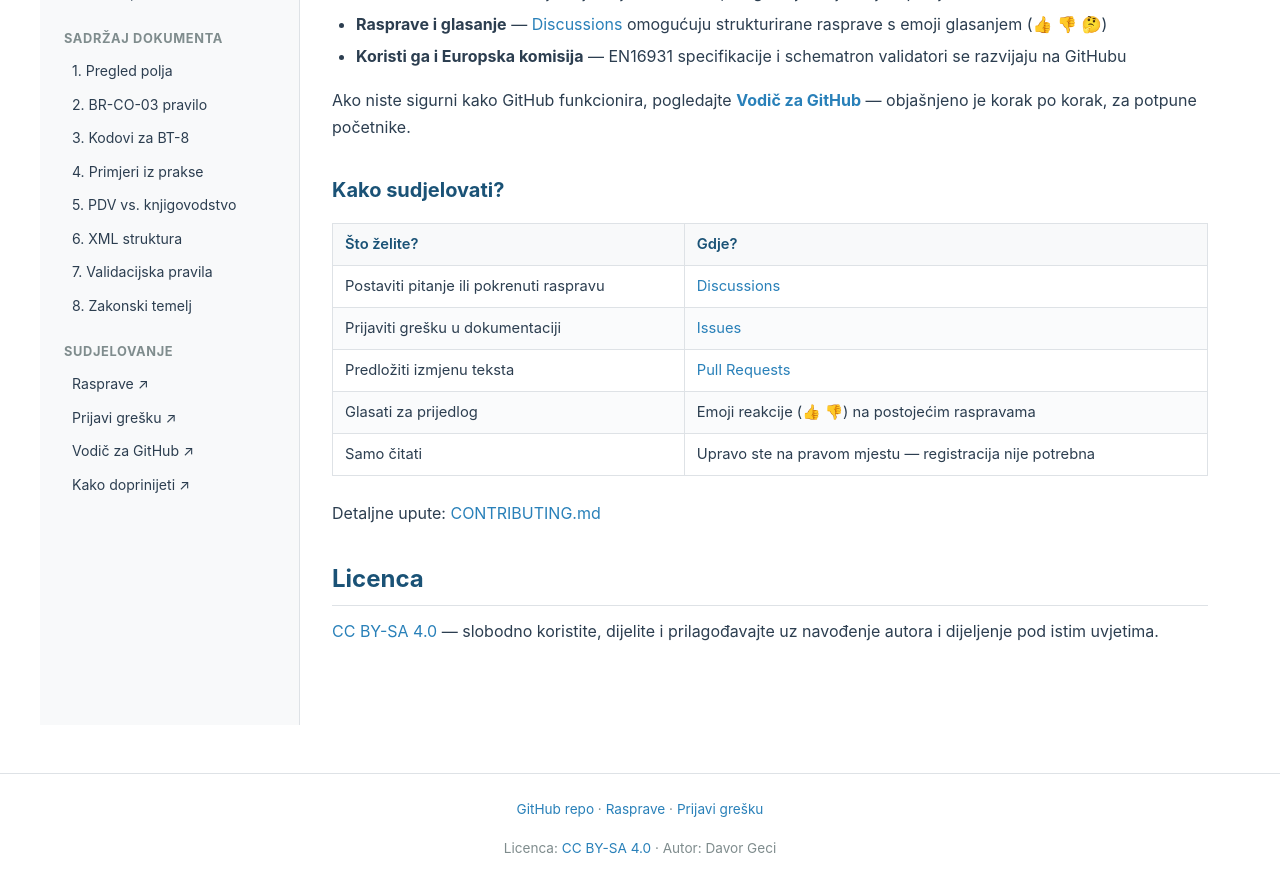
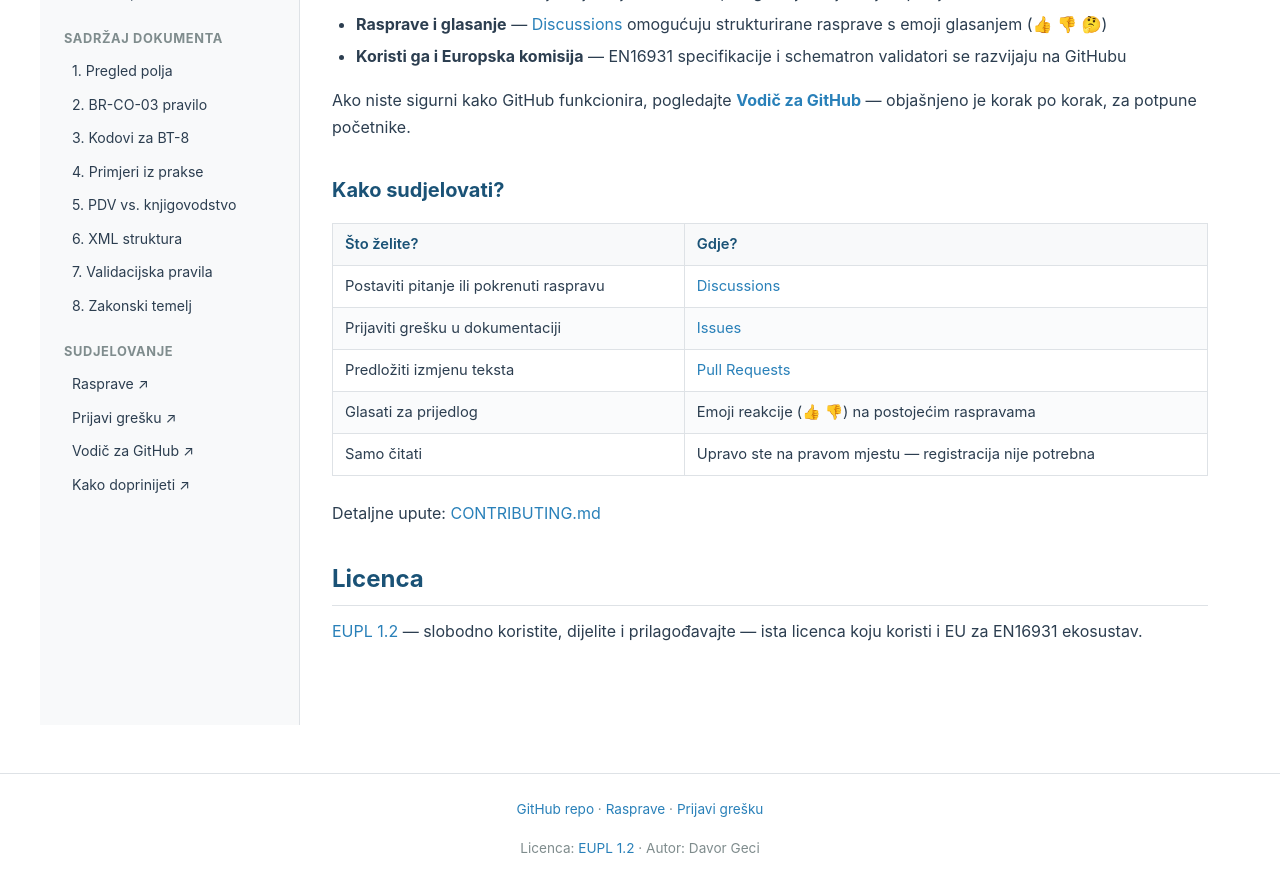
Before and after one commit to dageci/eracun-fiskalizacija-datumi, a Jekyll site: the page built from docs/index.md, in a window 1280 px wide and 900 px high, scrolled down 2955 px. Shown: the top 893 px of the window. Built offline with Jekyll 4.4.1, drawn with Linux system fonts in a browser that asks for light colours.

Commit message:
licenca promijenjena iz CC BY-SA 4.0 u EUPL 1.2
EUPL 1.2 (European Union Public Licence) - ista licenca koju
koristi EU za EN16931 ekosustav. Copyleft, kompatibilna s GPL.
Azurirane sve reference u svim datotekama i badge u headeru.

```diff
--- a/docs/_layouts/default.html
+++ b/docs/_layouts/default.html
@@ -306,7 +306,7 @@
           <a href="https://github.com/dageci/eracun-fiskalizacija-datumi/network/members" target="_blank"><img src="https://img.shields.io/github/forks/dageci/eracun-fiskalizacija-datumi?style=social" alt="Fork"></a>
         </div>
         <div class="badges">
-          <img src="https://img.shields.io/badge/licenca-CC_BY--SA_4.0-lightgrey" alt="Licenca">
+          <img src="https://img.shields.io/badge/licenca-EUPL--1.2-lightgrey" alt="Licenca">
           <img src="https://img.shields.io/badge/status-inicijalni_prijedlog-orange" alt="Status">
           <img src="https://img.shields.io/badge/HR_CIUS-2025-blue" alt="HR CIUS 2025">
         </div>
@@ -362,7 +362,7 @@
       <a href="https://github.com/dageci/eracun-fiskalizacija-datumi/discussions">Rasprave</a> ·
       <a href="https://github.com/dageci/eracun-fiskalizacija-datumi/issues">Prijavi grešku</a>
     </p>
-    <p>Licenca: <a href="https://creativecommons.org/licenses/by-sa/4.0/">CC BY-SA 4.0</a> · Autor: Davor Geci</p>
+    <p>Licenca: <a href="https://joinup.ec.europa.eu/collection/eupl/eupl-text-eupl-12">EUPL 1.2</a> · Autor: Davor Geci</p>
   </footer>
 
   <script>
--- a/docs/index.md
+++ b/docs/index.md
@@ -98,4 +98,4 @@ Detaljne upute: <a href="https://github.com/dageci/eracun-fiskalizacija-datumi/b
 
 ## Licenca
 
-<a href="https://creativecommons.org/licenses/by-sa/4.0/" target="_blank">CC BY-SA 4.0</a> — slobodno koristite, dijelite i prilagođavajte uz navođenje autora i dijeljenje pod istim uvjetima.
+<a href="https://joinup.ec.europa.eu/collection/eupl/eupl-text-eupl-12" target="_blank">EUPL 1.2</a> — slobodno koristite, dijelite i prilagođavajte — ista licenca koju koristi i EU za EN16931 ekosustav.
```
Also changed, not shown: CONTRIBUTING.md (+1 -1 lines), GITHUB-VODIC.md (+2 -2 lines), README.md, 1 other file.
